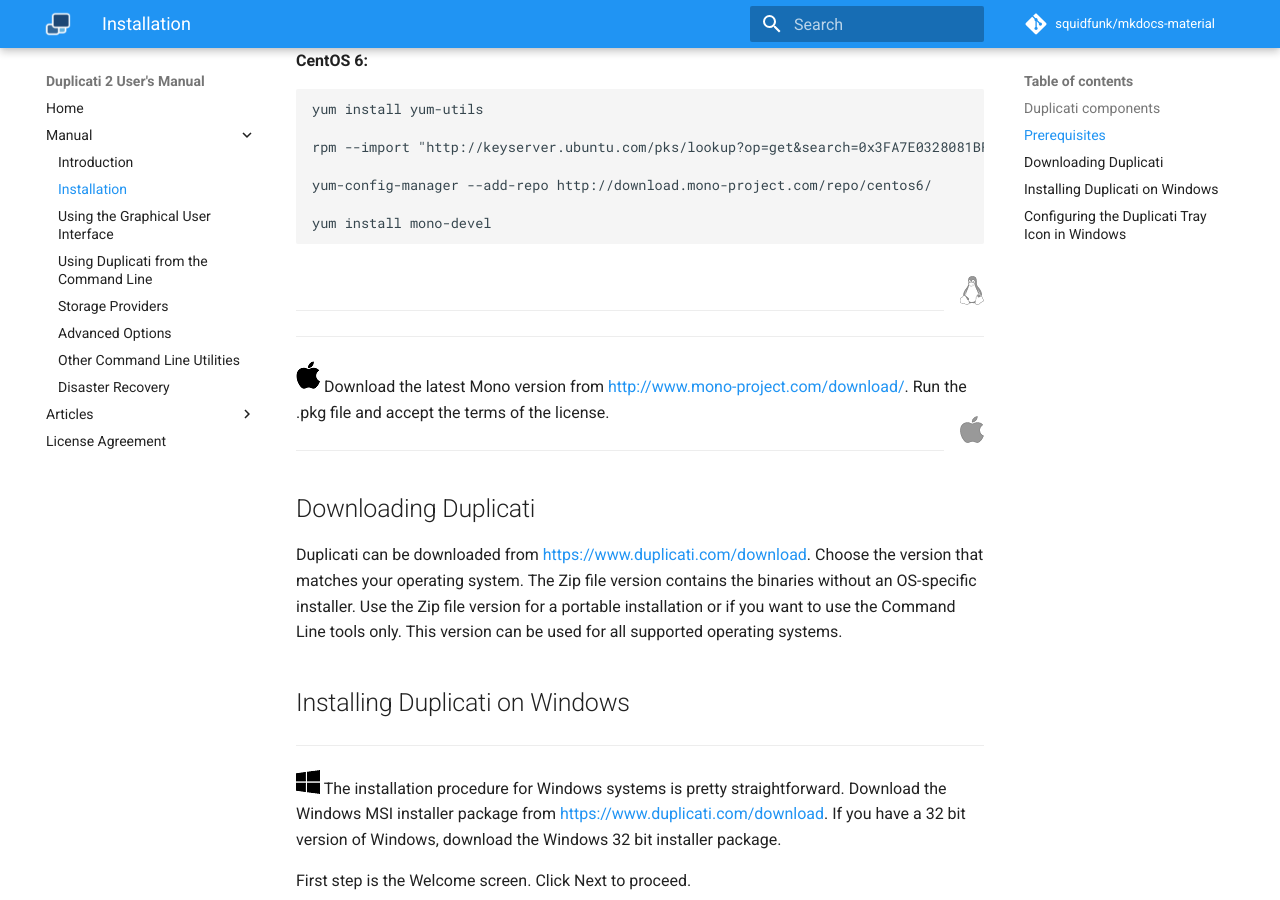
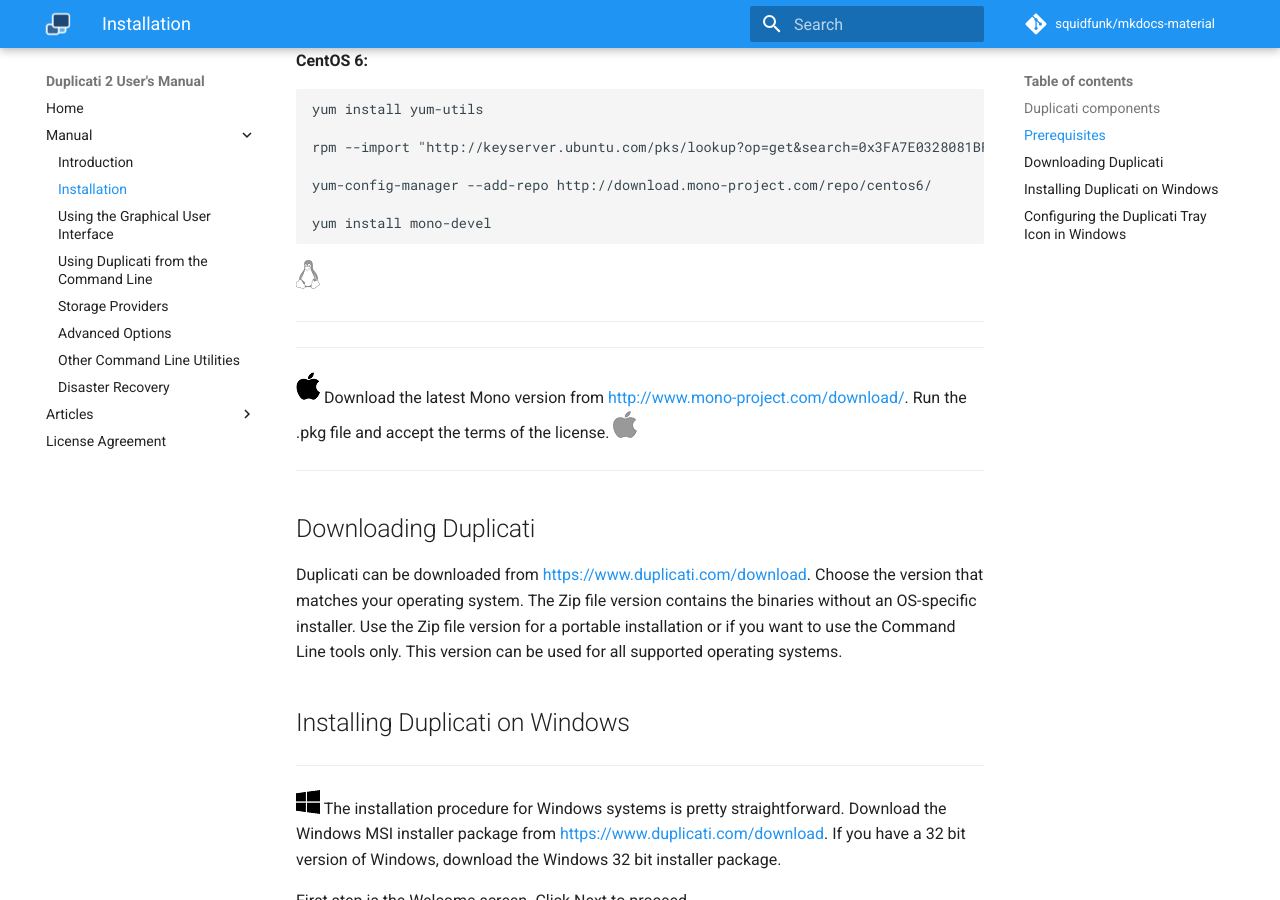
Before and after one commit to kees-z/DuplicatiDocs, an MkDocs documentation site: the page built from docs/02-installation.md, in a window 1280 px wide and 900 px high, scrolled down 4137 px. Built offline with MkDocs 1.6.1 and Material for MkDocs 9.7.7, drawn with Linux system fonts in a browser that asks for light colours; comment, search, counter and statistics services are not loaded; old or Windows-style settings are respelled for this version of MkDocs.

Commit message:
Fixed icons

````diff
--- a/docs/02-installation.md
+++ b/docs/02-installation.md
@@ -153,14 +153,13 @@ yum-config-manager --add-repo http://download.mono-project.com/repo/centos6/
 yum install mono-devel
 
 ```
-<img align="right" src="/icon_linux_end.png"></img></br>
+![](icon_linux_end.png)
 
 *****
 
 
 *****
-![](icon_apple_begin.png) Download the latest Mono version from [http://www.mono-project.com/download/](http://www.mono-project.com/download/). Run the .pkg file and accept the terms of the license.
-<img align="right" src="/icon_apple_end.png"></img></br>
+![](icon_apple_begin.png) Download the latest Mono version from [http://www.mono-project.com/download/](http://www.mono-project.com/download/). Run the .pkg file and accept the terms of the license. ![](icon_apple_end.png)
 
 *****
 
````
